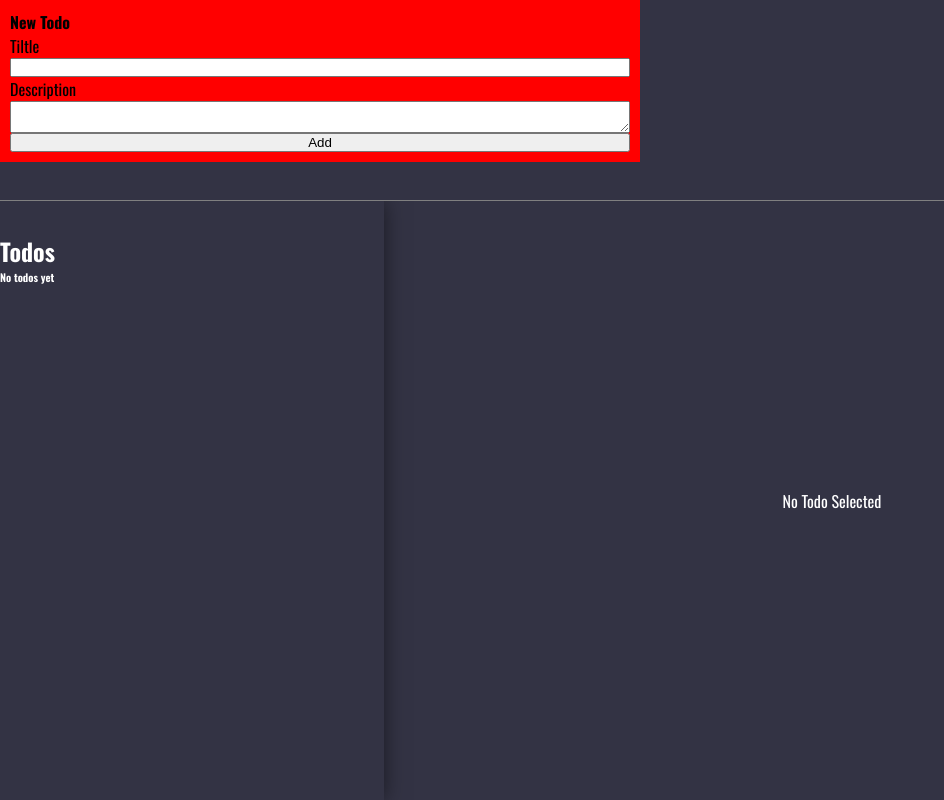
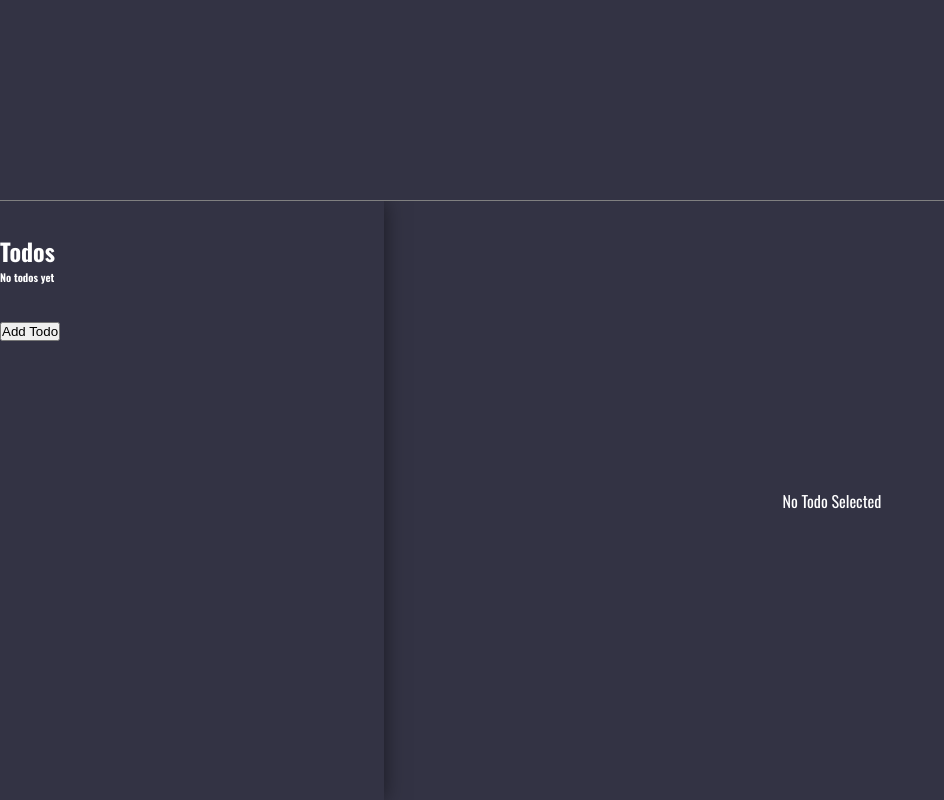
Before and after one commit to RNtaate/vite_todo, a React (Vite) app: page / in a window 1280 px wide. Shown: the whole page, without its empty margins (0-944 px from the left). Built offline with nearby package versions, Linux system fonts and the light colour scheme.

Commit message:
Implement showing and removing of the new todo form
Add more state to handle appearing and disappearing of the todo form.

```diff
--- a/src/App.jsx
+++ b/src/App.jsx
@@ -1,4 +1,4 @@
-import { useContext } from 'react'
+import { useContext, useState } from 'react'
 
 import './App.css'
 import NewItemForm from './components/NewItemForm';
@@ -8,13 +8,22 @@ import TodoDetails from './components/TodoDetails';
 
 function App() {
 
+  const [showForm, setShowForm] = useState(false);
   const todosContext = useContext(TodosContext);
   const { todos, selectedTodo } = todosContext;
 
   return (
     <div className="App">
-      <div className='upper-div' >
-        <NewItemForm />
+      <div className='upper-div'
+        onClick={() => (setShowForm(false))}
+        style={
+          {
+            zIndex: showForm ? 10 : -1,
+            opacity: showForm ? 1 : 0,
+          }
+        }
+      >
+        <NewItemForm setShowForm={setShowForm}/>
       </div>
 
       <div className='lower-div'>
@@ -22,6 +31,7 @@ function App() {
           <h1>Todos</h1>
           {Object.keys(todos).length === 0 && <h6>No todos yet</h6>}
           <TodosList />
+          <button className="add-todo-btn btn" onClick={() => setShowForm(true)} >Add Todo</button>
         </aside>
         <div className="details-container-div" >
           {selectedTodo ? <TodoDetails todo={selectedTodo}/> : <p>No Todo Selected</p>}
--- a/src/components/NewItemForm.jsx
+++ b/src/components/NewItemForm.jsx
@@ -2,7 +2,7 @@ import React, { useState, useContext } from 'react';
 
 import { TodosContext } from '../context/TodosContextProvider';
 
-const NewItemForm = ({addTodo}) => {
+const NewItemForm = ({setShowForm}) => {
 
   const [newTodo, setNewTodo] = useState({title: "", description: ""})
   const todosContext = useContext(TodosContext);
@@ -30,16 +30,17 @@ const NewItemForm = ({addTodo}) => {
     if(title.trim() === "" || description.trim() === "") return
     handleAddingTodo({...newTodo, id: crypto.randomUUID(), completed: false});
     setNewTodo({title: "", description: ""});
+    setShowForm(false);
   }
 
   return (
-    <form className="item-form" onSubmit={handleSubmitForm} >
+    <form className="item-form" onSubmit={handleSubmitForm} onClick={(e) => (e.stopPropagation())} >
       <h4>New Todo</h4>
       <label htmlFor='item-title' >Tiltle</label>
       <input type="text" id="item-title" value={newTodo.title} onChange={handleSettingTitle} autoComplete="off" />
       <label>Description</label>
-      <textarea value={newTodo.description} onChange={handleSettingDescription} ></textarea>
-      <button type='submit' >Add</button>
+      <textarea value={newTodo.description} onChange={handleSettingDescription} className='todo-textarea'></textarea>
+      <button type='submit' className="submit-btn btn" >Add</button>
     </form>
   )
 }
```
